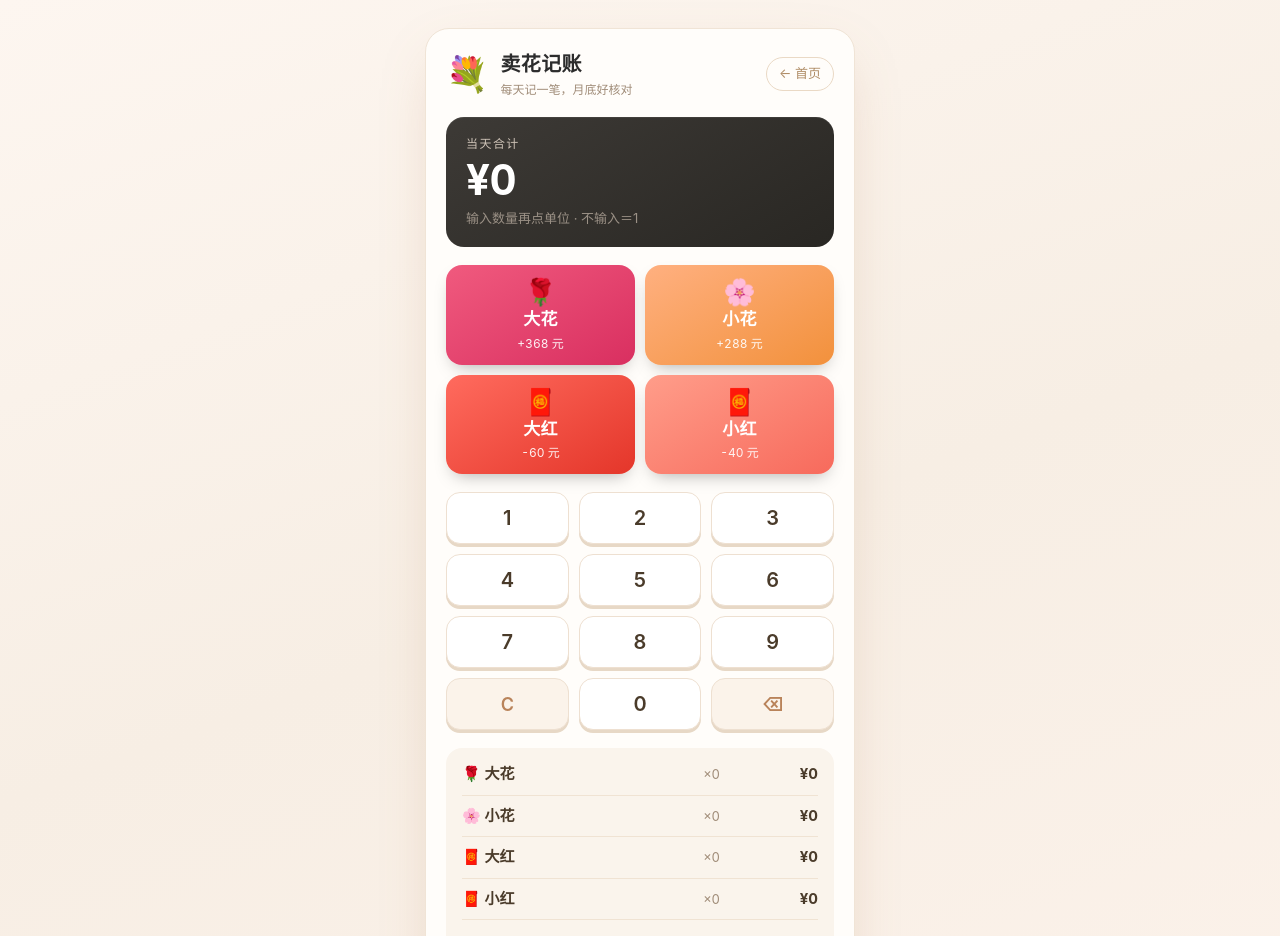
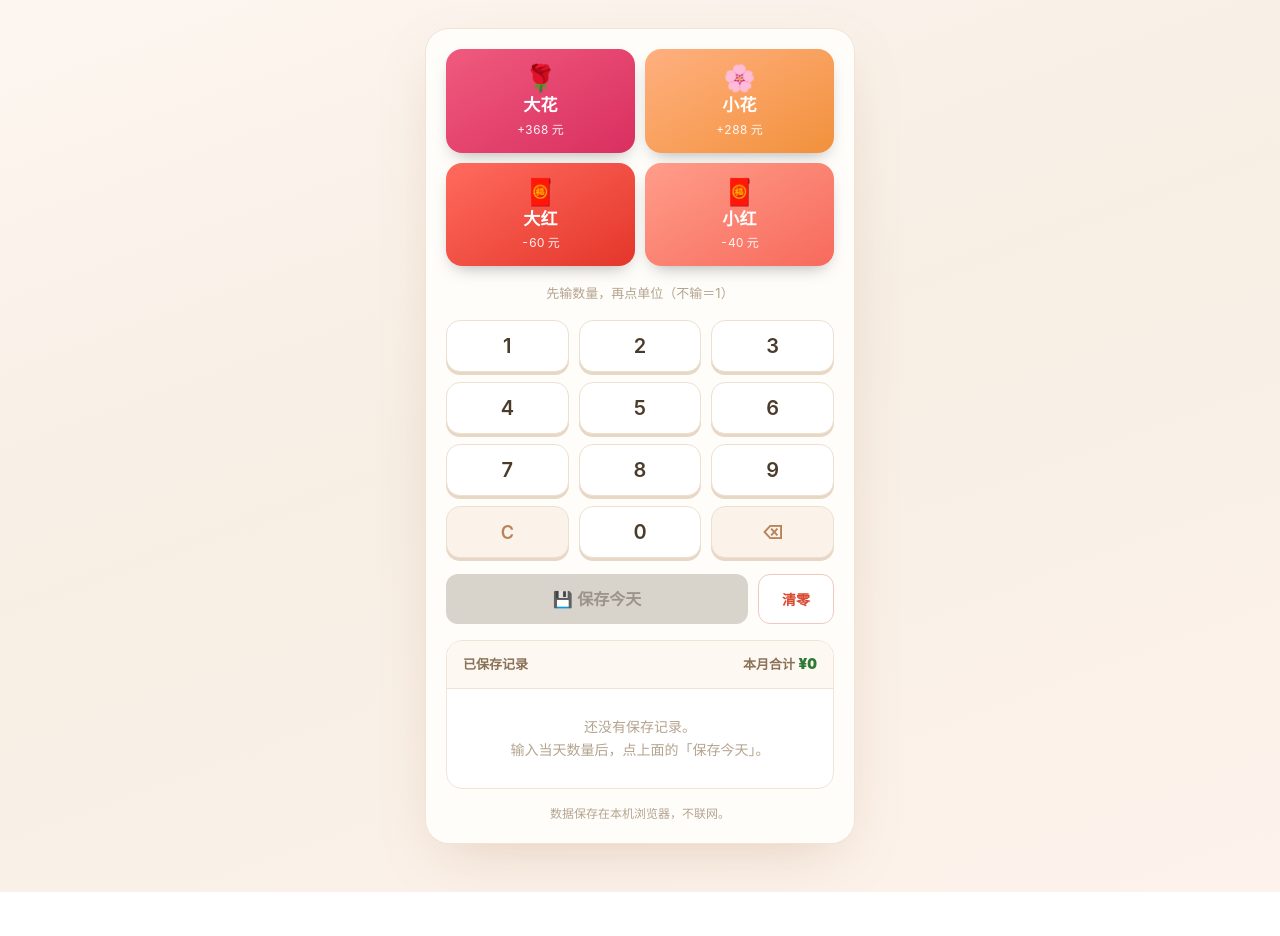
Before and after one commit to yinlubin1989/txserver, a Next.js app: page /calc in a window 1280 px wide. Shown: the top 936 px of the page. After the commit the page ends 892 px from the top, so only its background shows below. Built offline with nearby package versions, Linux system fonts and the light colour scheme.

Commit message:
refactor: 精简页面，移除标题与汇总面板

```diff
--- a/app/calc/CalcApp.tsx
+++ b/app/calc/CalcApp.tsx
@@ -1,7 +1,6 @@
 "use client";
 
 import { useCallback, useEffect, useMemo, useState } from "react";
-import Link from "next/link";
 import styles from "./calc.module.css";
 
 type UnitKind = "big" | "small" | "redBig" | "redSmall";
@@ -107,13 +106,11 @@ export default function CalcApp() {
     }
   }, [records, ready]);
 
-  const subtotals = {
-    big: counts.big * UNITS[0].unit,
-    small: counts.small * UNITS[1].unit,
-    redBig: counts.redBig * UNITS[2].unit,
-    redSmall: counts.redSmall * UNITS[3].unit,
-  };
-  const total = subtotals.big + subtotals.small + subtotals.redBig + subtotals.redSmall;
+  const total =
+    counts.big * UNITS[0].unit +
+    counts.small * UNITS[1].unit +
+    counts.redBig * UNITS[2].unit +
+    counts.redSmall * UNITS[3].unit;
 
   const isEmpty =
     counts.big === 0 &&
@@ -184,11 +181,6 @@ export default function CalcApp() {
 
   const saveToday = useCallback(() => {
     if (isEmpty || !todayKey) return;
-    const dayTotal =
-      counts.big * UNITS[0].unit +
-      counts.small * UNITS[1].unit +
-      counts.redBig * UNITS[2].unit +
-      counts.redSmall * UNITS[3].unit;
 
     setRecords((prev) => {
       const existing = prev.find((r) => r.date === todayKey);
@@ -201,7 +193,7 @@ export default function CalcApp() {
                 small: counts.small,
                 redBig: counts.redBig,
                 redSmall: counts.redSmall,
-                total: dayTotal,
+                total,
               }
             : r,
         );
@@ -213,14 +205,14 @@ export default function CalcApp() {
         small: counts.small,
         redBig: counts.redBig,
         redSmall: counts.redSmall,
-        total: dayTotal,
+        total,
       };
       return [record, ...prev];
     });
 
     setCounts(EMPTY_COUNTS);
     setInput("");
-  }, [isEmpty, todayKey, counts]);
+  }, [isEmpty, todayKey, counts, total]);
 
   const deleteRecord = useCallback((id: string) => {
     setRecords((prev) => prev.filter((r) => r.id !== id));
@@ -238,39 +230,6 @@ export default function CalcApp() {
   return (
     <main className={styles.page}>
       <div className={styles.card}>
-        <header className={styles.header}>
-          <div className={styles.brand}>
-            <span className={styles.brandEmoji}>💐</span>
-            <div>
-              <h1 className={styles.title}>卖花记账</h1>
-              <p className={styles.subtitle}>每天记一笔，月底好核对</p>
-            </div>
-          </div>
-          <Link href="/" className={styles.homeLink} aria-label="返回首页">
-            ← 首页
-          </Link>
-        </header>
-
-        {/* 显示屏 */}
-        <div className={styles.display}>
-          <span className={styles.displayLabel}>当天合计</span>
-          <span
-            className={styles.displayTotal}
-            data-negative={total < 0 ? "true" : undefined}
-          >
-            {money(total)}
-          </span>
-          <div className={styles.displayInput}>
-            {input === "" ? (
-              <span className={styles.hint}>输入数量再点单位 · 不输入＝1</span>
-            ) : (
-              <span>
-                数量 <b className={styles.inputNum}>{input}</b>
-              </span>
-            )}
-          </div>
-        </div>
-
         {/* 四个单位键 */}
         <div className={styles.units}>
           {UNITS.map((u) => (
@@ -279,6 +238,9 @@ export default function CalcApp() {
               className={`${styles.unitBtn} ${styles["unit-" + u.kind]}`}
               onClick={() => pressUnit(u.kind)}
             >
+              {counts[u.kind] > 0 && (
+                <span className={styles.unitBadge}>×{counts[u.kind]}</span>
+              )}
               <span className={styles.unitEmoji}>{u.emoji}</span>
               <span className={styles.unitLabel}>{u.label}</span>
               <span className={styles.unitPrice}>
@@ -287,6 +249,17 @@ export default function CalcApp() {
               </span>
             </button>
           ))}
+        </div>
+
+        {/* 数量提示 */}
+        <div className={styles.inputStrip}>
+          {input === "" ? (
+            <span className={styles.hint}>先输数量，再点单位（不输＝1）</span>
+          ) : (
+            <span>
+              数量 <b className={styles.inputNum}>{input}</b>
+            </span>
+          )}
         </div>
 
         {/* 数字键盘 */}
@@ -307,27 +280,10 @@ export default function CalcApp() {
           </button>
         </div>
 
-        {/* 当前一天汇总 */}
-        <div className={styles.summary}>
-          {UNITS.map((u) => (
-            <div key={u.kind} className={styles.summaryRow}>
-              <span>
-                {u.emoji} {u.label}
-              </span>
-              <span className={styles.summaryCount}>×{counts[u.kind]}</span>
-              <span className={styles.summaryAmount}>{money(subtotals[u.kind])}</span>
-            </div>
-          ))}
-          <div className={styles.summaryTotal}>
-            <span>当天合计</span>
-            <span data-negative={total < 0 ? "true" : undefined}>{money(total)}</span>
-          </div>
-        </div>
-
         {/* 保存 / 清零 */}
         <div className={styles.actions}>
           <button className={styles.saveBtn} onClick={saveToday} disabled={isEmpty}>
-            💾 保存今天
+            {isEmpty ? "💾 保存今天" : `💾 保存今天（${money(total)}）`}
           </button>
           <button className={styles.resetBtn} onClick={resetInput}>
             清零
--- a/app/calc/calc.module.css
+++ b/app/calc/calc.module.css
@@ -2,8 +2,8 @@
   min-height: 100vh;
   background: linear-gradient(160deg, #fdf6f0 0%, #f7eee4 45%, #fdf3ec 100%);
   display: flex;
-  align-items: flex-start;
-  justify-content: center;
+  flex-direction: column;
+  align-items: center;
   padding: 28px 16px 48px;
   color: #2c2c2c;
 }
@@ -18,103 +18,7 @@
   padding: 20px;
   display: flex;
   flex-direction: column;
-  gap: 18px;
-}
-
-/* ============ 头部 ============ */
-
-.header {
-  display: flex;
-  align-items: center;
-  justify-content: space-between;
-}
-
-.brand {
-  display: flex;
-  align-items: center;
-  gap: 12px;
-}
-
-.brandEmoji {
-  font-size: 34px;
-  line-height: 1;
-}
-
-.title {
-  font-size: 20px;
-  font-weight: 700;
-  letter-spacing: 0.02em;
-  margin: 0;
-}
-
-.subtitle {
-  font-size: 12px;
-  color: #a08c78;
-  margin: 2px 0 0;
-}
-
-.homeLink {
-  font-size: 13px;
-  color: #b08d67;
-  text-decoration: none;
-  border: 1px solid #ead9c5;
-  border-radius: 999px;
-  padding: 6px 12px;
-  transition: all 0.2s ease;
-}
-
-.homeLink:hover {
-  color: #fff;
-  background: #b08d67;
-}
-
-/* ============ 显示屏 ============ */
-
-.display {
-  background: linear-gradient(150deg, #3d3a36 0%, #292723 100%);
-  border-radius: 18px;
-  padding: 18px 20px;
-  color: #fff;
-  display: flex;
-  flex-direction: column;
-  gap: 4px;
-  box-shadow: inset 0 1px 0 rgba(255, 255, 255, 0.06);
-}
-
-.displayLabel {
-  font-size: 12px;
-  color: #cfc4b8;
-  letter-spacing: 0.12em;
-}
-
-.displayTotal {
-  font-size: 42px;
-  font-weight: 700;
-  font-variant-numeric: tabular-nums;
-  letter-spacing: -0.01em;
-  line-height: 1.1;
-  color: #fff;
-}
-
-.displayTotal[data-negative="true"] {
-  color: #ff9b8a;
-}
-
-.displayInput {
-  min-height: 22px;
-  font-size: 14px;
-  color: #e8ded2;
-}
-
-.hint {
-  color: #9b9186;
-  font-size: 13px;
-}
-
-.inputNum {
-  font-size: 18px;
-  color: #ffd9a8;
-  font-variant-numeric: tabular-nums;
+  gap: 16px;
 }
 
 /* ============ 单位键 ============ */
@@ -126,11 +30,12 @@
 }
 
 .unitBtn {
+  position: relative;
   display: flex;
   flex-direction: column;
   align-items: center;
   gap: 2px;
-  padding: 14px 6px 12px;
+  padding: 16px 6px 14px;
   border: none;
   border-radius: 16px;
   color: #fff;
@@ -159,6 +64,19 @@
   background: linear-gradient(150deg, #ff9d8a 0%, #f76a5c 100%);
 }
 
+.unitBadge {
+  position: absolute;
+  top: 8px;
+  right: 8px;
+  background: rgba(0, 0, 0, 0.28);
+  color: #fff;
+  font-size: 12px;
+  font-weight: 700;
+  border-radius: 999px;
+  padding: 2px 8px;
+  font-variant-numeric: tabular-nums;
+}
+
 .unitEmoji {
   font-size: 26px;
   line-height: 1;
@@ -173,6 +91,26 @@
 .unitPrice {
   font-size: 12px;
   opacity: 0.92;
+  font-variant-numeric: tabular-nums;
+}
+
+/* ============ 数量提示 ============ */
+
+.inputStrip {
+  min-height: 22px;
+  text-align: center;
+  font-size: 14px;
+  color: #4a3b2a;
+}
+
+.hint {
+  color: #b4a48f;
+  font-size: 13px;
+}
+
+.inputNum {
+  font-size: 18px;
+  color: #d07357;
   font-variant-numeric: tabular-nums;
 }
 
@@ -208,83 +146,6 @@
   font-size: 18px;
 }
 
-/* ============ 汇总 ============ */
-
-.summary {
-  background: #faf4ec;
-  border-radius: 16px;
-  padding: 6px 16px;
-}
-
-.summaryRow {
-  display: flex;
-  align-items: baseline;
-  padding: 9px 0;
-  border-bottom: 1px solid #f0e3d3;
-  font-size: 15px;
-}
-
-.summaryRow > span:first-child {
-  flex: 1;
-  font-weight: 600;
-  color: #4a3b2a;
-}
-
-.summaryCount {
-  color: #a08c78;
-  font-size: 13px;
-  margin-right: 14px;
-  font-variant-numeric: tabular-nums;
-}
-
-.summaryAmount {
-  font-weight: 700;
-  font-variant-numeric: tabular-nums;
-  color: #4a3b2a;
-  min-width: 84px;
-  text-align: right;
-}
-
-.summaryTotal {
-  display: flex;
-  align-items: baseline;
-  justify-content: space-between;
-  padding: 11px 0 12px;
-  font-size: 16px;
-  font-weight: 700;
-  color: #4a3b2a;
-}
-
-.summaryTotal span:last-child {
-  font-size: 20px;
-  font-variant-numeric: tabular-nums;
-  color: #2f7a35;
-}
-
-.summaryTotal span[data-negative="true"] {
-  color: #d9482f;
-}
-
-/* ============ 清零 ============ */
-
-.resetBtn {
-  flex: 0 0 auto;
-  min-width: 88px;
-  border: 1px solid #f0c8bd;
-  background: #fff;
-  color: #d9482f;
-  border-radius: 12px;
-  padding: 12px 18px;
-  font-size: 14px;
-  font-weight: 600;
-  cursor: pointer;
-  transition: all 0.15s ease;
-}
-
-.resetBtn:hover {
-  background: #fdecec;
-}
-
 /* ============ 保存 / 清零 ============ */
 
 .actions {
@@ -304,6 +165,7 @@
   cursor: pointer;
   box-shadow: 0 8px 18px -8px rgba(74, 161, 86, 0.6);
   transition: transform 0.08s ease, filter 0.15s ease;
+  font-variant-numeric: tabular-nums;
 }
 
 .saveBtn:active {
@@ -315,6 +177,24 @@
   box-shadow: none;
   cursor: not-allowed;
   color: #9b948a;
+}
+
+.resetBtn {
+  flex: 0 0 auto;
+  min-width: 76px;
+  border: 1px solid #f0c8bd;
+  background: #fff;
+  color: #d9482f;
+  border-radius: 12px;
+  padding: 12px 16px;
+  font-size: 14px;
+  font-weight: 600;
+  cursor: pointer;
+  transition: all 0.15s ease;
+}
+
+.resetBtn:hover {
+  background: #fdecec;
 }
 
 /* ============ 历史记录 ============ */
@@ -474,10 +354,6 @@
     border-radius: 0;
     border: none;
     min-height: 100vh;
-    padding: 18px;
-  }
-
-  .displayTotal {
-    font-size: 38px;
+    padding: 16px;
   }
 }
```
